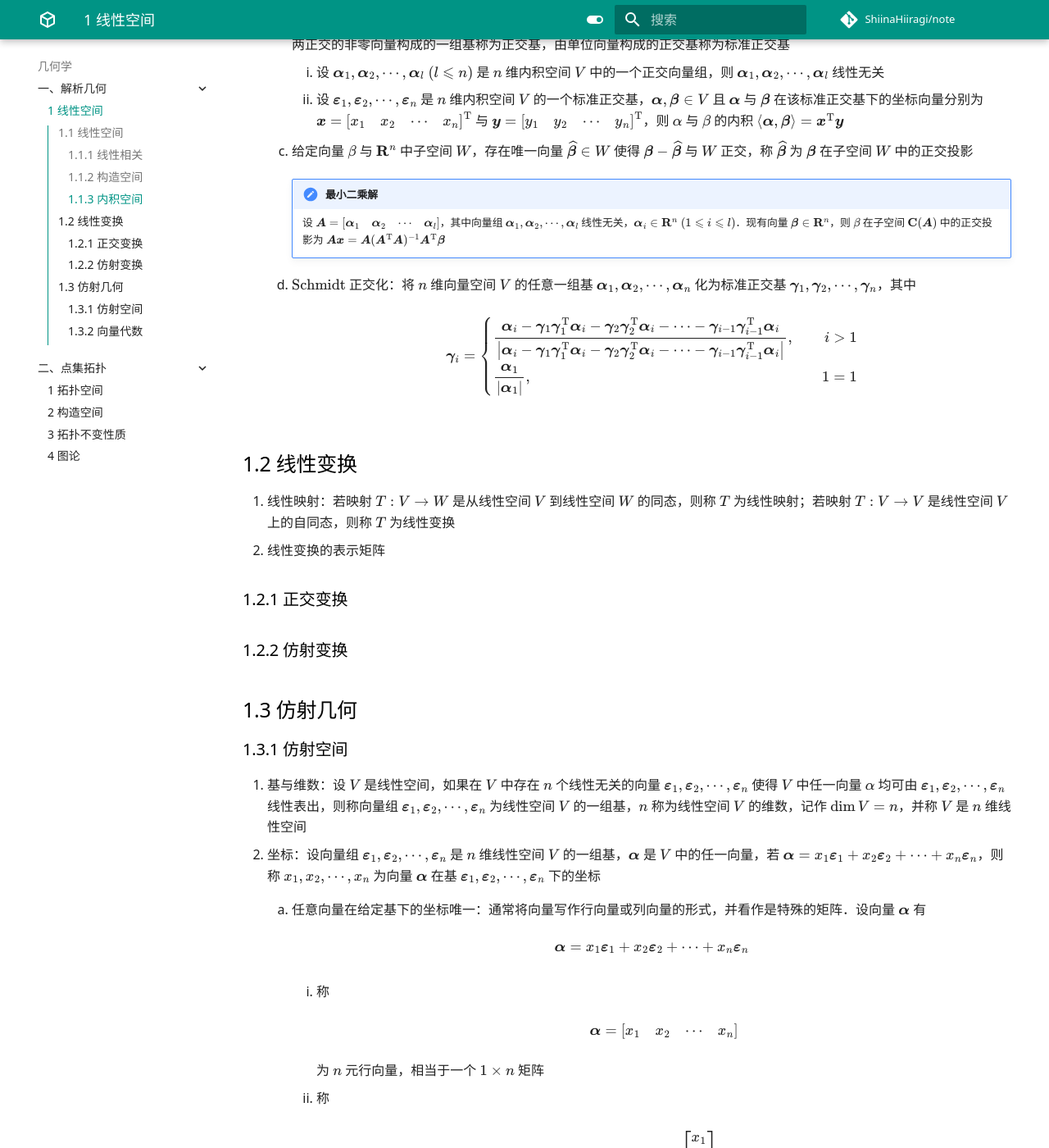
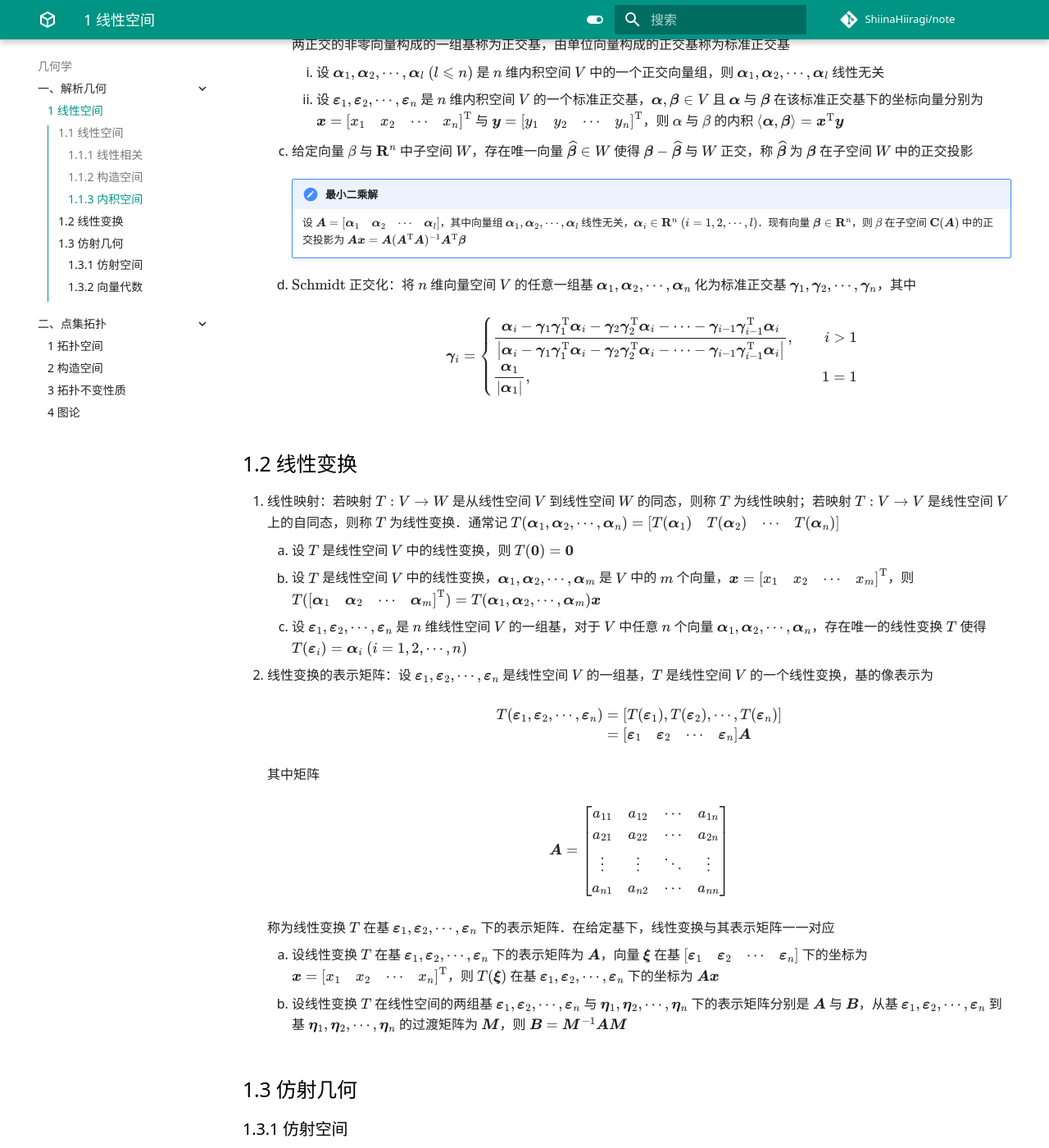
Before and after one commit to ShiinaHiiragi/note, an MkDocs documentation site: the page built from docs/top/anly/lin.md, in a window 1280 px wide and 1400 px high, scrolled down 3196 px. Shown: the whole window at 82% size. Built offline with MkDocs 1.6.1 and Material for MkDocs 9.7.7, drawn with Linux system fonts in a browser that asks for light colours; comment, search, counter and statistics services are not loaded.

Commit message:
add lin c

```diff
--- a/docs/top/anly/lin.md
+++ b/docs/top/anly/lin.md
@@ -94,7 +94,7 @@
     3. 给定向量 $\beta$ 与 $\mathbf R^n$ 中子空间 $W$，存在唯一向量 $\widehat{\boldsymbol \beta} \in W$ 使得 $\boldsymbol \beta - \widehat{\boldsymbol \beta}$ 与 $W$ 正交，称 $\widehat{\boldsymbol \beta}$ 为 $\boldsymbol \beta$ 在子空间 $W$ 中的正交投影
 
         !!! note "最小二乘解"
-            设 $\boldsymbol A = \begin{bmatrix} \boldsymbol \alpha_1 & \boldsymbol \alpha_2 & \cdots & \boldsymbol \alpha_l \\ \end{bmatrix}$，其中向量组 $\boldsymbol \alpha_1, \boldsymbol \alpha_2, \cdots, \boldsymbol \alpha_l$ 线性无关，$\boldsymbol \alpha_i \in \mathbf R^n \ (1 \leqslant i \leqslant l)$．现有向量 $\boldsymbol \beta \in \mathbf R^n$，则 $\beta$ 在子空间 $\mathbf C(\boldsymbol A)$ 中的正交投影为 $\boldsymbol{Ax} = \boldsymbol A (\boldsymbol A^{\mathrm T} \boldsymbol A)^{-1} \boldsymbol A^{\mathrm T} \boldsymbol \beta$
+            设 $\boldsymbol A = \begin{bmatrix} \boldsymbol \alpha_1 & \boldsymbol \alpha_2 & \cdots & \boldsymbol \alpha_l \\ \end{bmatrix}$，其中向量组 $\boldsymbol \alpha_1, \boldsymbol \alpha_2, \cdots, \boldsymbol \alpha_l$ 线性无关，$\boldsymbol \alpha_i \in \mathbf R^n \ (i = 1, 2, \cdots, l)$．现有向量 $\boldsymbol \beta \in \mathbf R^n$，则 $\beta$ 在子空间 $\mathbf C(\boldsymbol A)$ 中的正交投影为 $\boldsymbol{Ax} = \boldsymbol A (\boldsymbol A^{\mathrm T} \boldsymbol A)^{-1} \boldsymbol A^{\mathrm T} \boldsymbol \beta$
 
     4. $\text{Schmidt}$ 正交化：将 $n$ 维向量空间 $V$ 的任意一组基 $\boldsymbol \alpha_1, \boldsymbol \alpha_2, \cdots, \boldsymbol \alpha_n$ 化为标准正交基 $\boldsymbol \gamma_1, \boldsymbol \gamma_2, \cdots, \boldsymbol \gamma_n$，其中
 
@@ -106,12 +106,34 @@
         $$
 
 ## 1.2 线性变换
-1. 线性映射：若映射 $T: V \to W$ 是从线性空间 $V$ 到线性空间 $W$ 的同态，则称 $T$ 为线性映射；若映射 $T: V \to V$ 是线性空间 $V$ 上的自同态，则称 $T$ 为线性变换
-2. 线性变换的表示矩阵
+1. 线性映射：若映射 $T: V \to W$ 是从线性空间 $V$ 到线性空间 $W$ 的同态，则称 $T$ 为线性映射；若映射 $T: V \to V$ 是线性空间 $V$ 上的自同态，则称 $T$ 为线性变换．通常记 $T(\boldsymbol \alpha_1, \boldsymbol \alpha_2, \cdots, \boldsymbol \alpha_n) = \begin{bmatrix} T(\boldsymbol \alpha_1) & T(\boldsymbol \alpha_2) & \cdots & T(\boldsymbol \alpha_n) \\ \end{bmatrix}$
+    1. 设 $T$ 是线性空间 $V$ 中的线性变换，则 $T(\boldsymbol 0) = \boldsymbol 0$
+    2. 设 $T$ 是线性空间 $V$ 中的线性变换，$\boldsymbol \alpha_1, \boldsymbol \alpha_2, \cdots, \boldsymbol \alpha_m$ 是 $V$ 中的 $m$ 个向量，$\boldsymbol x = \begin{bmatrix} x_1 & x_2 & \cdots & x_m \\ \end{bmatrix}^{\mathrm T}$，则 $T(\begin{bmatrix} \boldsymbol \alpha_1 & \boldsymbol \alpha_2 & \cdots & \boldsymbol \alpha_m \\ \end{bmatrix}^{\mathrm T}) = T(\boldsymbol \alpha_1, \boldsymbol \alpha_2, \cdots, \boldsymbol \alpha_m) \boldsymbol x$
+    3. 设 $\boldsymbol \varepsilon_1, \boldsymbol \varepsilon_2, \cdots, \boldsymbol \varepsilon_n$ 是 $n$ 维线性空间 $V$ 的一组基，对于 $V$ 中任意 $n$ 个向量 $\boldsymbol \alpha_1, \boldsymbol \alpha_2, \cdots, \boldsymbol \alpha_n$，存在唯一的线性变换 $T$ 使得 $T(\boldsymbol \varepsilon_i) = \boldsymbol \alpha_i \ (i = 1, 2, \cdots, n)$
+2. 线性变换的表示矩阵：设 $\boldsymbol \varepsilon_1, \boldsymbol \varepsilon_2, \cdots, \boldsymbol \varepsilon_n$ 是线性空间 $V$ 的一组基，$T$ 是线性空间 $V$ 的一个线性变换，基的像表示为
 
-### 1.2.1 正交变换
+    $$
+    \begin{aligned}
+    T(\boldsymbol \varepsilon_1, \boldsymbol \varepsilon_2, \cdots, \boldsymbol \varepsilon_n) & = [T(\boldsymbol \varepsilon_1), T(\boldsymbol \varepsilon_2), \cdots, T(\boldsymbol \varepsilon_n)] \\
+    & = \begin{bmatrix} \boldsymbol \varepsilon_1 & \boldsymbol \varepsilon_2 & \cdots & \boldsymbol \varepsilon_n \\ \end{bmatrix} \boldsymbol A
+    \end{aligned}
+    $$
 
-### 1.2.2 仿射变换
+    其中矩阵
+
+    $$
+    \boldsymbol A = \begin{bmatrix}
+    a_{11} & a_{12} & \cdots & a_{1n} \\
+    a_{21} & a_{22} & \cdots & a_{2n} \\
+    \vdots & \vdots & \ddots & \vdots \\
+    a_{n1} & a_{n2} & \cdots & a_{nn} \\
+    \end{bmatrix}
+    $$
+
+    称为线性变换 $T$ 在基 $\boldsymbol \varepsilon_1, \boldsymbol \varepsilon_2, \cdots, \boldsymbol \varepsilon_n$ 下的表示矩阵．在给定基下，线性变换与其表示矩阵一一对应
+
+    1. 设线性变换 $T$ 在基 $\boldsymbol \varepsilon_1, \boldsymbol \varepsilon_2, \cdots, \boldsymbol \varepsilon_n$ 下的表示矩阵为 $\boldsymbol A$，向量 $\boldsymbol \xi$ 在基 $\begin{bmatrix} \boldsymbol \varepsilon_1 & \boldsymbol \varepsilon_2 & \cdots & \boldsymbol \varepsilon_n \\ \end{bmatrix}$ 下的坐标为 $\boldsymbol x = \begin{bmatrix} x_1 & x_2 & \cdots & x_n \\ \end{bmatrix}^{\mathrm T}$，则 $T(\boldsymbol \xi)$ 在基 $\boldsymbol \varepsilon_1, \boldsymbol \varepsilon_2, \cdots, \boldsymbol \varepsilon_n$ 下的坐标为 $\boldsymbol{Ax}$
+    2. 设线性变换 $T$ 在线性空间的两组基 $\boldsymbol \varepsilon_1, \boldsymbol \varepsilon_2, \cdots, \boldsymbol \varepsilon_n$ 与 $\boldsymbol \eta_1, \boldsymbol \eta_2, \cdots, \boldsymbol \eta_n$ 下的表示矩阵分别是 $\boldsymbol A$ 与 $\boldsymbol B$，从基 $\boldsymbol \varepsilon_1, \boldsymbol \varepsilon_2, \cdots, \boldsymbol \varepsilon_n$ 到基 $\boldsymbol \eta_1, \boldsymbol \eta_2, \cdots, \boldsymbol \eta_n$ 的过渡矩阵为 $\boldsymbol M$，则 $\boldsymbol B = \boldsymbol M^{-1} \boldsymbol A \boldsymbol M$
 
 ## 1.3 仿射几何
 ### 1.3.1 仿射空间
```
Also changed, not shown: other parts of docs/top/anly/lin.md (+1 -1 lines), docs/alg/elem/mat.md (+5 -3 lines).
